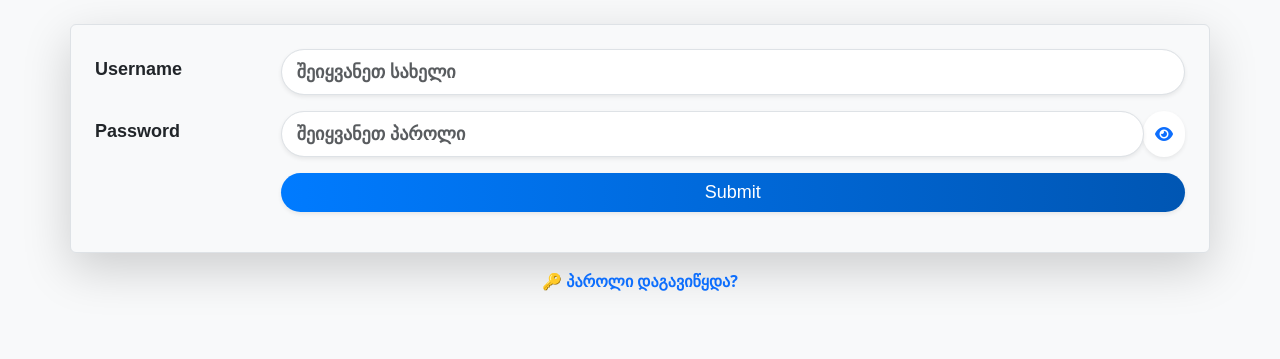
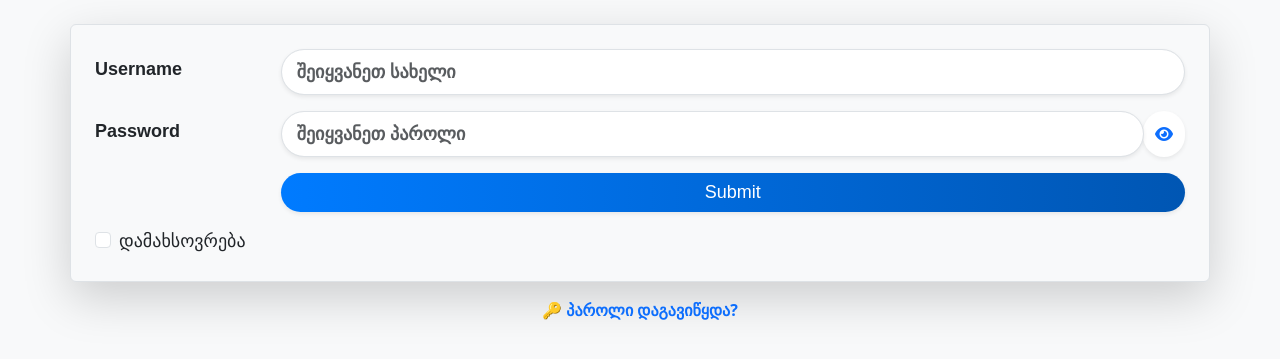
Before and after one commit to SANDRICKSON/mesijebiani, a Flask app: template templates/login.html in a window 1280 px wide. Shown: the part 92-451 px from the top of the page. Run offline with Flask 3, Linux system fonts and the light colour scheme; the template is opened without the code that fills it: most values are stand-ins (such as "Sample title", 1, 10 or a date in 2020); form fields are guessed from the names that the template uses; parts of the project's set-up code (start-up, migrations or seed data) failed here and were passed over; some web fonts are replaced.

Commit message:
Update login.html

```diff
--- a/templates/login.html
+++ b/templates/login.html
@@ -44,7 +44,10 @@
                     {{ form.submit(class="btn btn-primary w-100 rounded-pill shadow-sm") }}
                 </div>
             </div>
-
+              <div class="form-check">
+        {{ form.remember_me(class="form-check-input") }}
+        <label class="form-check-label" for="remember_me">დამახსოვრება</label>
+    </div>
         </form>
     </div>
 
```
